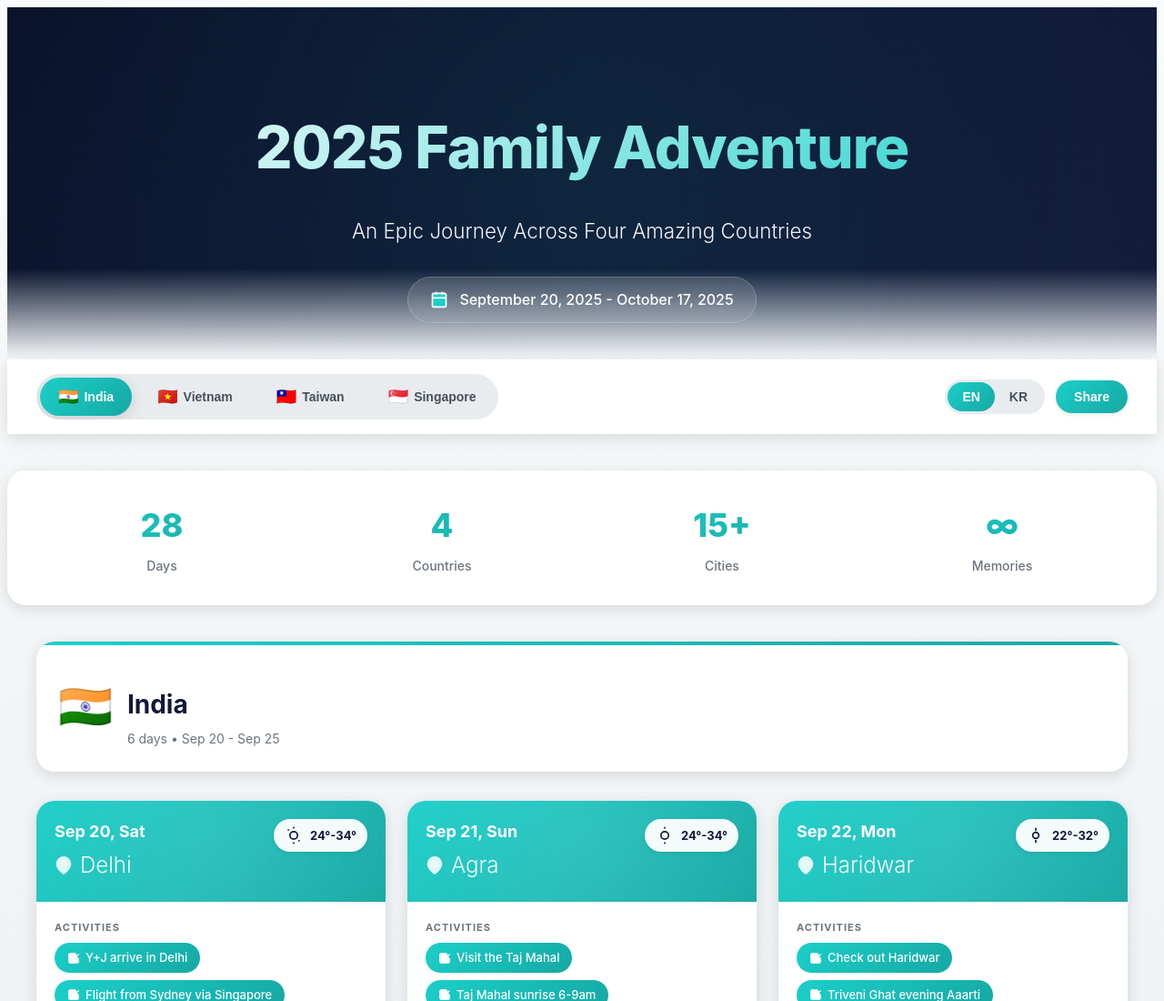
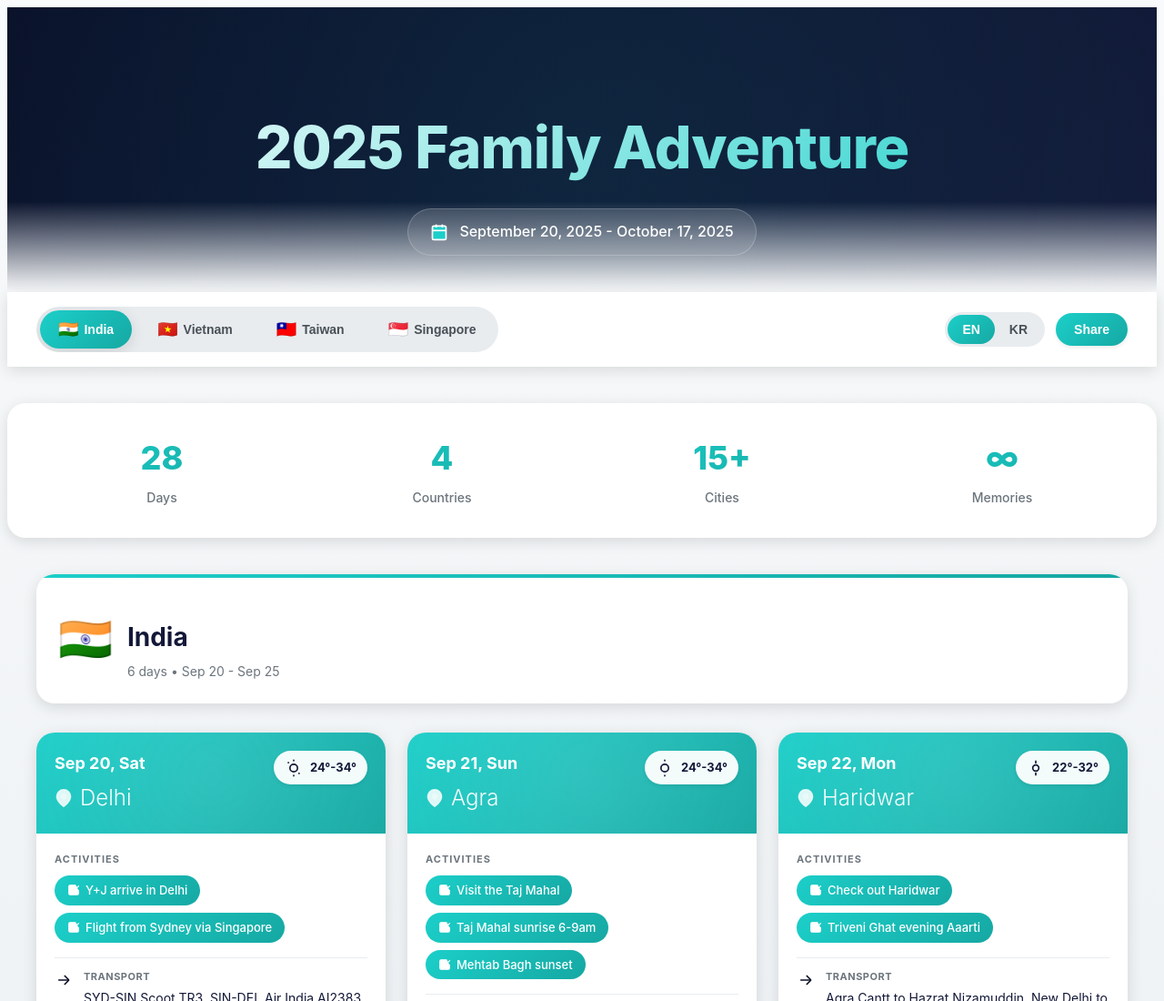
Before and after one commit to izoaraman/travel-2025, a plain HTML site: page index.html in a window 1280 px wide. Shown: the top 1100 px of the page at 91% size. Drawn offline with Linux system fonts and the light colour scheme.

Commit message:
Update index.html

```diff
--- a/index.html
+++ b/index.html
@@ -717,7 +717,6 @@
     <header class="hero">
         <div class="hero-content">
             <h1 data-i18n="heroTitle">2025 Family Adventure</h1>
-            <p class="hero-subtitle" data-i18n="heroSubtitle">An Epic Journey Across Four Amazing Countries</p>
             <div class="hero-dates">
                 <svg class="date-icon" viewBox="0 0 24 24" fill="none" stroke="currentColor" stroke-width="2">
                     <rect x="3" y="4" width="18" height="18" rx="2" ry="2"></rect>
@@ -833,7 +832,6 @@
             },
             ko: {
                 heroTitle: "2025 가족 여행",
-                heroSubtitle: "Let's have fun!",
                 share: "공유",
                 statDays: "일",
                 statCountries: "국가",
```
